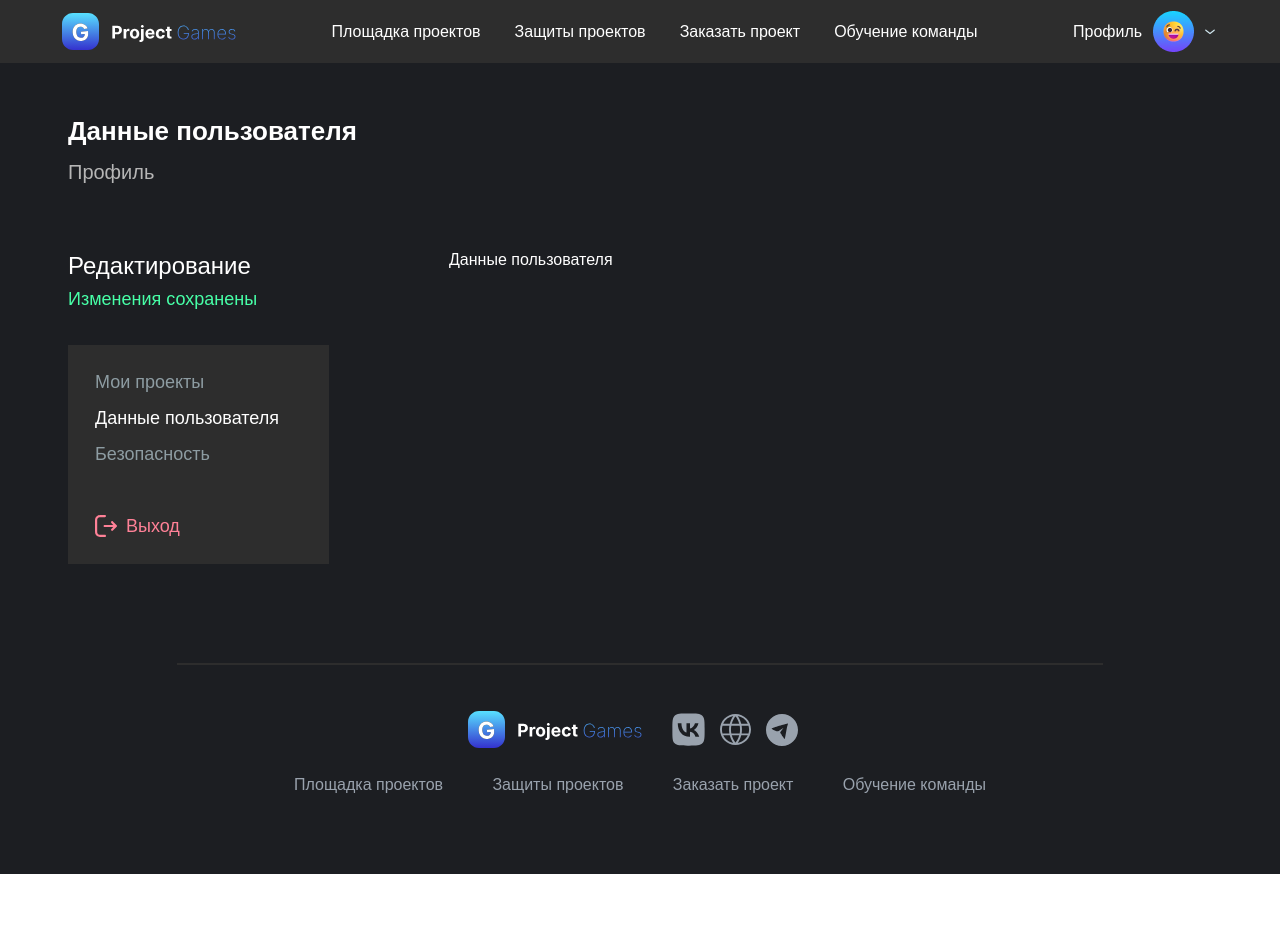
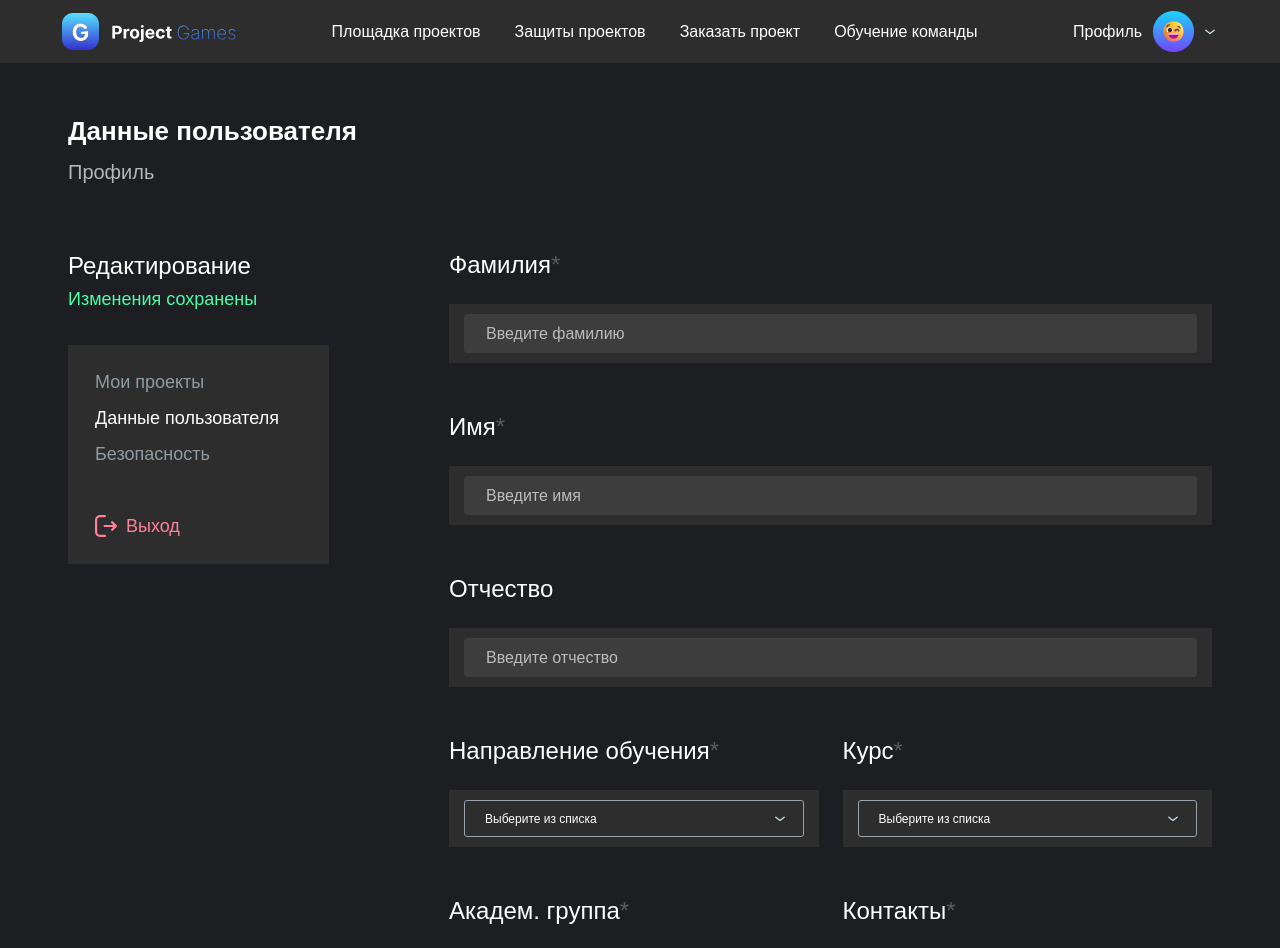
Before and after one commit to d-a-v-a/web-agregator, a React (Create React App) app: page /profile/information in a window 1280 px wide. Shown: the top 948 px of the page. Before the commit the page ends 874 px from the top, so only its background shows below. Built offline with nearby package versions, Linux system fonts and the light colour scheme; a web font is replaced by a local one.

Commit message:
add html in Profile Information and Security

```diff
--- a/src/components/Select.tsx
+++ b/src/components/Select.tsx
@@ -5,8 +5,9 @@ import dropdownOutline from "../assets/images/dropdown_outline.svg";
 export interface Props {
     value?: string;
     options: any;
+    height?: string;
 }
-function Select({value, options}: Props) {
+function Select({value, options, height}: Props) {
     const [isOpen, setIsOpen] = useState(false)
     const [activeValue, setActiveValue] = useState(value)
     const hideClickHandler = () => {
@@ -20,7 +21,7 @@ function Select({value, options}: Props) {
 
     return (
         <SelectStyle>
-            <HeadStyle onClick={hideClickHandler}>
+            <HeadStyle height={height} onClick={hideClickHandler}>
                 <span>{activeValue ? activeValue : 'Выберите из списка'}</span>
             </HeadStyle>
             {
@@ -42,7 +43,7 @@ const SelectStyle = styled.div`
   position: relative;
   min-width: 166px;
 `
-const HeadStyle = styled.div`
+const HeadStyle = styled.div<{ height?: string }>`
     cursor: pointer;
     padding: 5px 15px 5px 20px;
     display: flex;
@@ -57,6 +58,10 @@ const HeadStyle = styled.div`
 
     border-radius: 3px;
     border: 1px solid var(--light-grey-color);
+
+    ${({ height }) => height && `
+        height: ${height};
+    `}
 
   &::after {
     content: '';
--- a/src/index.tsx
+++ b/src/index.tsx
@@ -38,6 +38,7 @@ const GlobalStyle = createGlobalStyle`
     --input-title: rgba(193, 217, 226, 0.65);
     --contacts-color: rgba(208, 230, 238, 0.94);
     --red-color: #FF8197;
+    --required-color: #5B5B5B;
   }
 
 
--- a/src/pages/Profile/ProfileLayout.tsx
+++ b/src/pages/Profile/ProfileLayout.tsx
@@ -45,7 +45,7 @@ const ProfileLayout = () => {
                         <ExitStyle>Выход</ExitStyle>
                     </ProfileNavStyle>
                 </AsideStyle>
-                <Outlet/>
+                <Outlet />
             </ProfileGrid>
         </ProfileLayoutStyle>
     )
--- a/src/pages/Profile/components/Information.tsx
+++ b/src/pages/Profile/components/Information.tsx
@@ -1,11 +1,110 @@
 import React from 'react';
+import styled from "styled-components";
+import Select from "../../../components/Select";
 
 const Information = () => {
     return (
-        <>
-            Данные пользователя
-        </>
+        <ProfileFormStyle>
+            <LabelBox>
+                <TitleInput required={true}>Фамилия</TitleInput>
+                <InputBox>
+                    <ProfileInput placeholder={'Введите фамилию'}/>
+                </InputBox>
+            </LabelBox>
+            <LabelBox>
+                <TitleInput required={true}>Имя</TitleInput>
+                <InputBox>
+                    <ProfileInput placeholder={'Введите имя'}/>
+                </InputBox>
+            </LabelBox>
+            <LabelBox>
+                <TitleInput>Отчество</TitleInput>
+                <InputBox>
+                    <ProfileInput placeholder={'Введите отчество'}/>
+                </InputBox>
+            </LabelBox>
+            <GridTwoColumns>
+                <LabelBox>
+                    <TitleInput required={true}>Направление обучения</TitleInput>
+                    <InputBox>
+                        <Select height={'37px'} options={['1', '2', '3', '4']}/>
+                    </InputBox>
+                </LabelBox>
+                <LabelBox>
+                    <TitleInput required={true}>Курс</TitleInput>
+                    <InputBox>
+                        <Select height={'37px'} options={['1', '2', '3', '4']}/>
+                    </InputBox>
+                </LabelBox>
+                <LabelBox>
+                    <TitleInput required={true}>Академ. группа</TitleInput>
+                    <InputBox>
+                        <ProfileInput placeholder={'Введите группу'}/>
+                    </InputBox>
+                </LabelBox>
+                <LabelBox>
+                    <TitleInput required={true}>Контакты</TitleInput>
+                    <InputBox>
+                        <ProfileInput placeholder={'Ссылка на Telegram или ВК'}/>
+                    </InputBox>
+                </LabelBox>
+            </GridTwoColumns>
+        </ProfileFormStyle>
     )
 }
 
 export default Information
+
+export const ProfileFormStyle = styled.div`
+  flex: 1 1;
+`
+
+export const GridTwoColumns = styled.div`
+  display: grid;
+  grid-template-columns: 1fr 1fr;
+  column-gap: 24px;
+`
+
+export const TitleInput = styled.div<{required?: boolean}>`
+  margin-bottom: 25px;
+  font-weight: 500;
+  font-size: 24px;
+  color: var(--white-color);
+
+  ${({ required }) => required && `
+        &::after {
+            content: '*';
+            color: var(--required-color)
+        }
+    `}
+`
+
+export const LabelBox = styled.label`
+  display: block;
+  margin-bottom: 50px;
+`
+
+export const ProfileInput = styled.input`
+  padding: 10px 22px;
+  height: 39px;
+  width: 100%;
+  background: var(--rgba-grey-color);
+  border-radius: 4px;
+
+  font-weight: 300;
+  font-size: 16px;
+  color: var(--white-color);
+
+  &::placeholder {
+    color: var(--paragraph-color);
+  }
+
+  &:disabled {
+    background: transparent;
+  }
+`
+
+export const InputBox = styled.div<{required?: boolean}>`
+  padding: 10px 15px;
+  background-color: var(--dark-grey-color);
+`
--- a/src/pages/Profile/components/MyProjects.tsx
+++ b/src/pages/Profile/components/MyProjects.tsx
@@ -1,10 +1,11 @@
 import React from 'react';
+import {ProfileFormStyle} from "./Information";
 
 const MyProjects = () => {
     return (
-        <>
+        <ProfileFormStyle>
             Мои проекты
-        </>
+        </ProfileFormStyle>
     )
 }
 
--- a/src/pages/Profile/components/Security.tsx
+++ b/src/pages/Profile/components/Security.tsx
@@ -1,11 +1,64 @@
 import React from 'react';
+import {InputBox, LabelBox, ProfileFormStyle, ProfileInput, TitleInput} from "./Information";
+import styled from "styled-components";
+import {H2Style} from "../../ProjectEditing/ProjectEditing";
 
 const Security = () => {
     return (
-        <>
-            Безопасность
-        </>
+        <ProfileFormStyle>
+            <LabelBox>
+                <TitleInput>Почта ЛК УрФУ</TitleInput>
+                <InputBox>
+                    <ProfileInput disabled={true} readOnly={true} value={'avarts360@urfu.me'}/>
+                </InputBox>
+                <DescInput>Недоступно для изменения</DescInput>
+            </LabelBox>
+            <TitleBox>
+                <H2Style>Изменение пароля</H2Style>
+                <ProfileParagraph>Обновите свой текущий пароль</ProfileParagraph>
+            </TitleBox>
+            <LabelBox>
+                <TitleInput required={true}>Старый пароль</TitleInput>
+                <InputBox>
+                    <ProfileInput placeholder={'Введите пароль'}/>
+                </InputBox>
+            </LabelBox>
+            <LabelBox>
+                <TitleInput required={true}>Новый пароль</TitleInput>
+                <InputBox>
+                    <ProfileInput placeholder={'Введите новый пароль'}/>
+                </InputBox>
+            </LabelBox>
+            <LabelBox>
+                <TitleInput required={true}>Подтвердите пароль*</TitleInput>
+                <InputBox>
+                    <ProfileInput placeholder={'Повторите новый пароль'}/>
+                </InputBox>
+            </LabelBox>
+        </ProfileFormStyle>
     )
 }
 
 export default Security
+
+const TitleBox = styled.div`
+  margin-bottom: 50px;
+
+  h2 {
+    margin-bottom: 8px !important;
+  }
+`
+
+const ProfileParagraph = styled.p`
+  font-size: 18px;
+  color: var(--grey-title);
+`
+
+const DescInput = styled.p`
+  margin-top: 15px;
+  text-align: right;
+
+  font-weight: 400;
+  font-size: 18px;
+  color: var(--title-blue-grey);
+`
```
